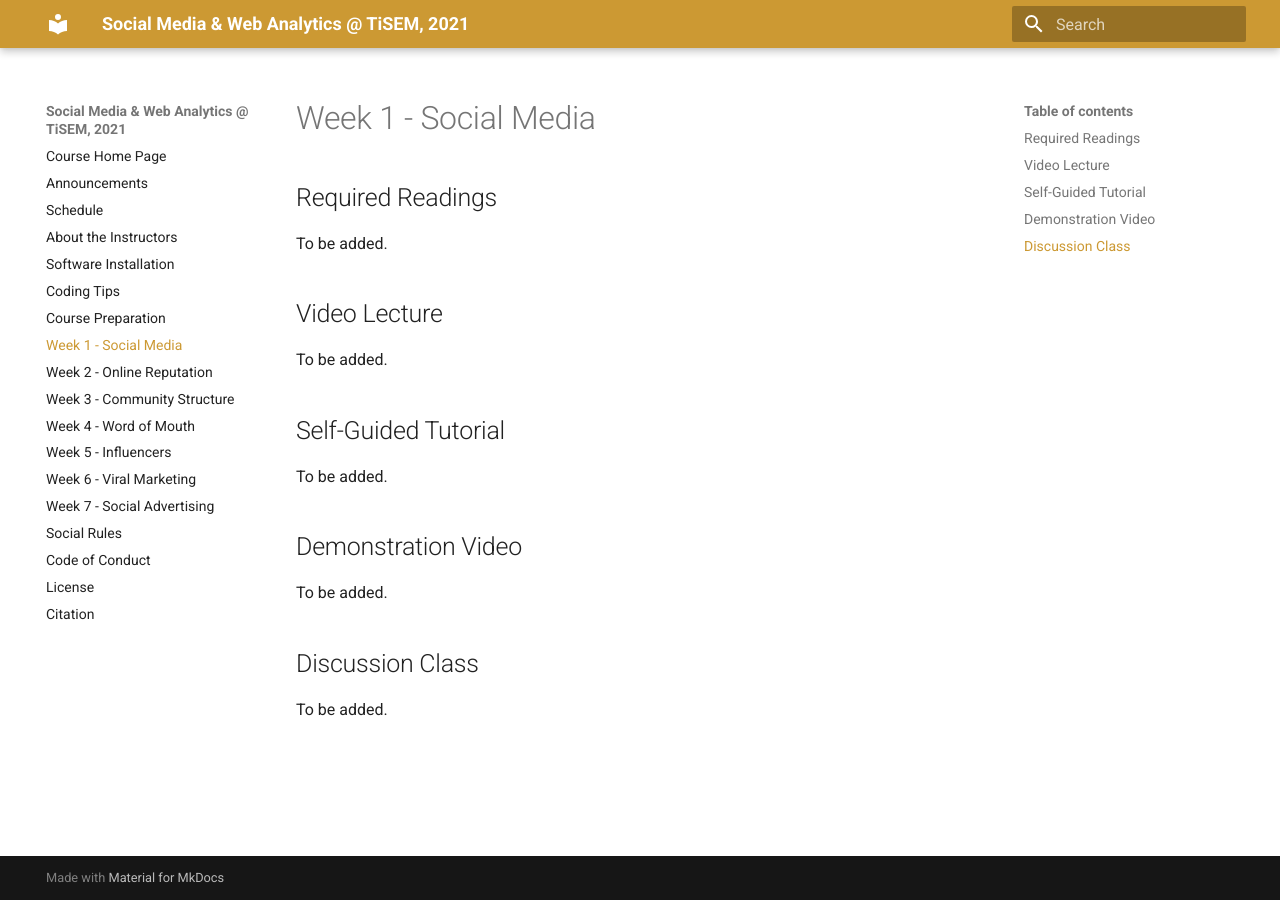
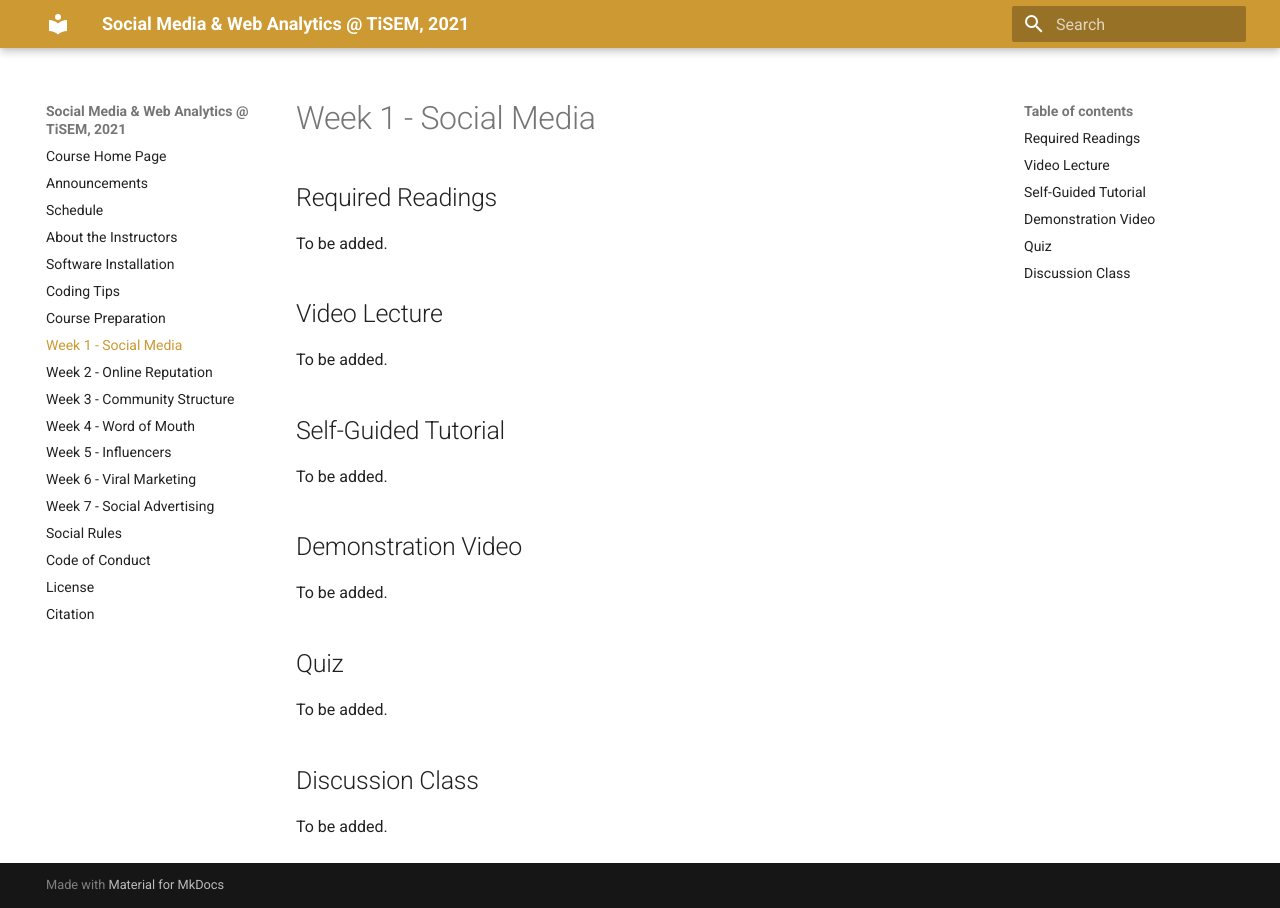
Before and after one commit to tisem-digital-marketing/2021-smwa, an MkDocs documentation site: the page built from docs/week_01.md, in a window 1280 px wide. Built offline with MkDocs 1.6.1 and Material for MkDocs 9.7.7, drawn with Linux system fonts in a browser that asks for light colours; old or Windows-style settings are respelled for this version of MkDocs.

Commit message:
section for link to weekly quiz

```diff
--- a/docs/week_01.md
+++ b/docs/week_01.md
@@ -14,6 +14,9 @@ To be added.
 
 To be added.
 
+## Quiz
+
+To be added.
 ## Discussion Class
 
 To be added.
```
